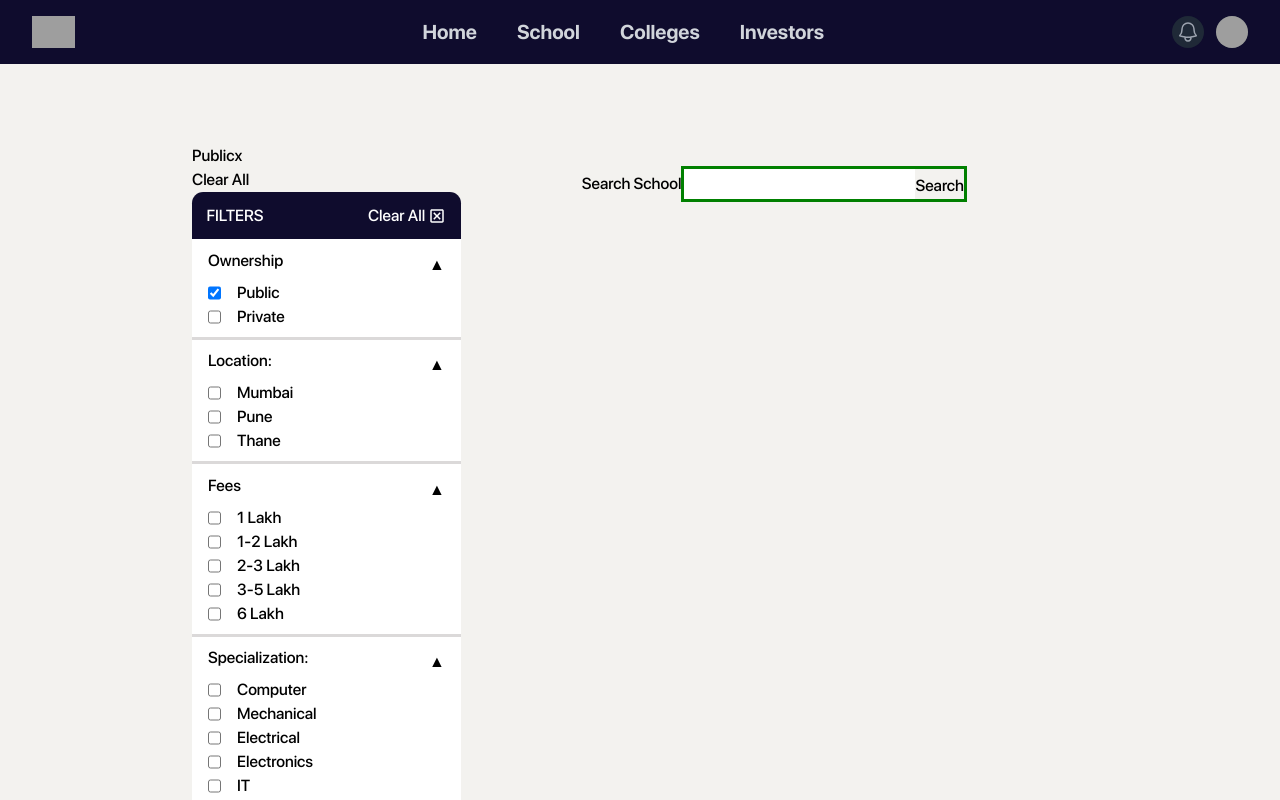
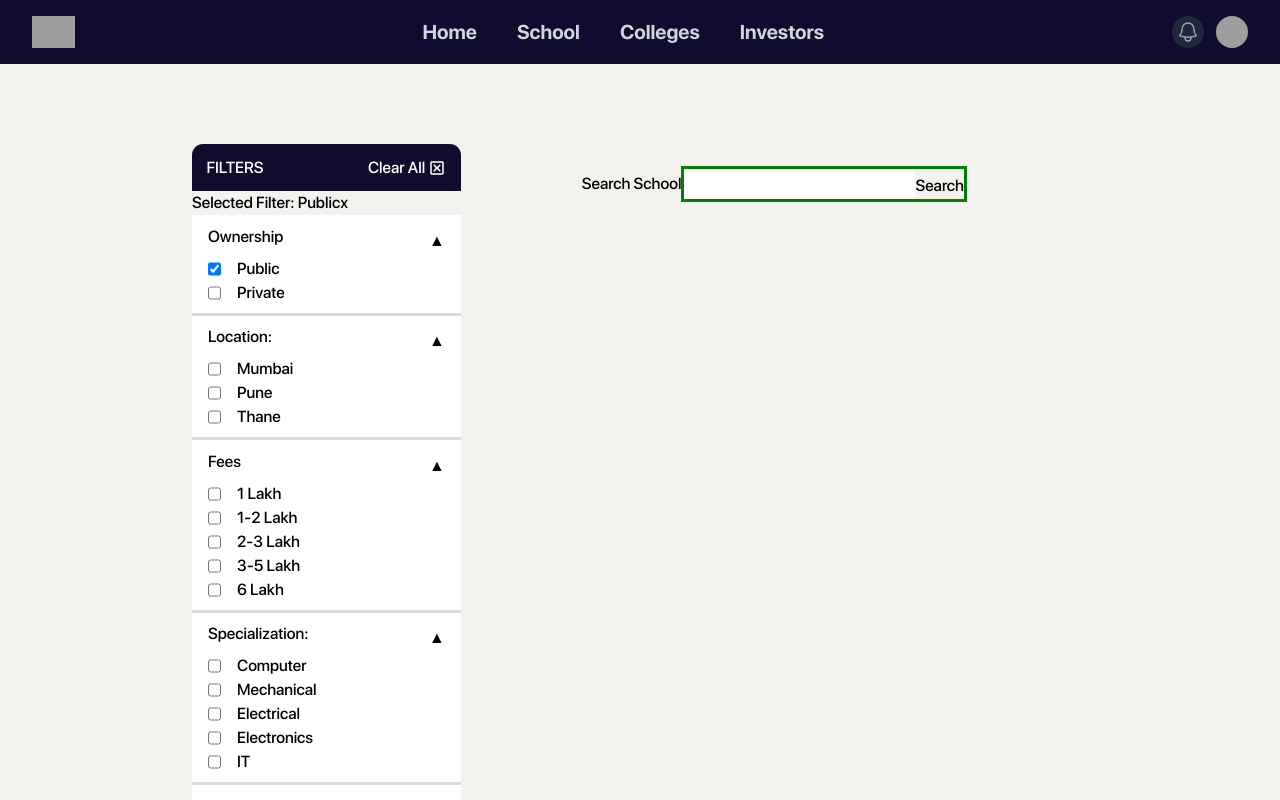
Before and after one commit to open-xyz/campus-finder, a React (Create React App) app: page /college in a window 1280 px wide. Both pictures are taken after a click on the checkbox "Public". Shown: the top 800 px of the page. Built offline with nearby package versions, Linux system fonts and the light colour scheme; grey boxes are pictures that could not be loaded.

Commit message:
flter improved

```diff
--- a/src/Pages/College/College.css
+++ b/src/Pages/College/College.css
@@ -18,6 +18,10 @@ body {
   width: 70%;
   height: 100%;
   /* background-color: black; */
+}
+
+.clear-button:hover {
+  cursor: pointer;
 }
 
 .college-filter {
--- a/src/Pages/College/College.js
+++ b/src/Pages/College/College.js
@@ -66,39 +66,9 @@ export default function College() {
     setIsExamExpanded((prevState) => !prevState);
   };
 
-  // const clearFilters = () => {
-  //   setSelectedLocation("");
-  //   setSelectedOwnership("");
-  //   setSelectedFees("");
-  //   setSelectedSpecialization("");
-  //   setSelectedExam("");
-  // };
-
-  const clearAll = () => {
-    setSelectedLocation("");
-    setSelectedOwnership("");
-    setSelectedFees("");
-    setSelectedSpecialization("");
-    setSelectedExam("");
-    setIsOwnershipExpanded(false);
-    setIsLocationExpanded(false);
-    setIsFeesExpanded(false);
-    setIsSpecializationExpanded(false);
-    setIsExamExpanded(false);
-  };
-
-  // Function to filter colleges based on selected filters
-  const filterColleges = () => {
-    // Implement your logic to filter colleges based on the selected filters
-    // You can use the selectedLocation, selectedOwnership, selectedFees, selectedSpecialization, and selectedExam variables to apply the filters
-    // You can store the filtered colleges in a state variable and display them in the college-list section
-  };
-
+  const renderSelectedFilters = () => {
     return (
-    <div className="main">
-      <div className="college-component">
-        <div className="college-filter">
-          <div className="selected-options">
+      <>
         {selectedOwnership && (
           <span
             className="selected-option"
@@ -118,10 +88,7 @@ export default function College() {
           </span>
         )}
         {selectedFees && (
-              <span
-                className="selected-option"
-                onClick={() => setSelectedFees("")}
-              >
+          <span className="selected-option" onClick={() => setSelectedFees("")}>
             {selectedFees}
             <span className="clear-option">x</span>
           </span>
@@ -136,34 +103,67 @@ export default function College() {
           </span>
         )}
         {selectedExam && (
-              <span
-                className="selected-option"
-                onClick={() => setSelectedExam("")}
-              >
+          <span className="selected-option" onClick={() => setSelectedExam("")}>
             {selectedExam}
             <span className="clear-option">x</span>
           </span>
         )}
-          </div>
+      </>
+    );
+  };
+
+  const clearAll = () => {
+    setSelectedLocation("");
+    setSelectedOwnership("");
+    setSelectedFees("");
+    setSelectedSpecialization("");
+    setSelectedExam("");
+    setIsOwnershipExpanded(false);
+    setIsLocationExpanded(false);
+    setIsFeesExpanded(false);
+    setIsSpecializationExpanded(false);
+    setIsExamExpanded(false);
+  };
+
+  const filterColleges = () => {
+    // Implement your logic to filter colleges based on the selected filters
+    // You can use the selectedLocation, selectedOwnership, selectedFees, selectedSpecialization, and selectedExam variables to apply the filters
+    // You can store the filtered colleges in a state variable and display them in the college-list section
+  };
+
+  return (
+    <div className="main">
+      <div className="college-component">
+        <div className="college-filter">
+          <div className="filter-component">
+            <div className="filter-text">
+              <div className="text">FILTERS</div>
+
               <div className="clear-filters">
-            {/* <button onClick={clearFilters}>Clear Filters</button> */}
                 {selectedOwnership ||
                 selectedLocation ||
                 selectedFees ||
                 selectedSpecialization ||
                 selectedExam ? (
-              <button onClick={clearAll}>Clear All</button>
-            ) : null}
-          </div>
-          <div className="filter-component">
-            <div className="filter-text">
-              <div className="text">FILTERS</div>
-              <div className="clear-button">
+                  <div onClick={clearAll} className="clear-button">
                     <div className="clear-text">Clear All</div>
                     <div className="clear-png">
                       <img src={Clear} alt="" />
                     </div>
                   </div>
+                ) : null}
+              </div>
+            </div>
+            <div className="selected-filters">
+              {selectedOwnership ||
+              selectedLocation ||
+              selectedFees ||
+              selectedSpecialization ||
+              selectedExam ? (
+                <div className="selected-filter">
+                  Selected Filter: {renderSelectedFilters()}
+                </div>
+              ) : null}
             </div>
             <div className="filters">
               <div className="ownership">
```
Lines whose indentation alone changed are shown as unchanged.
